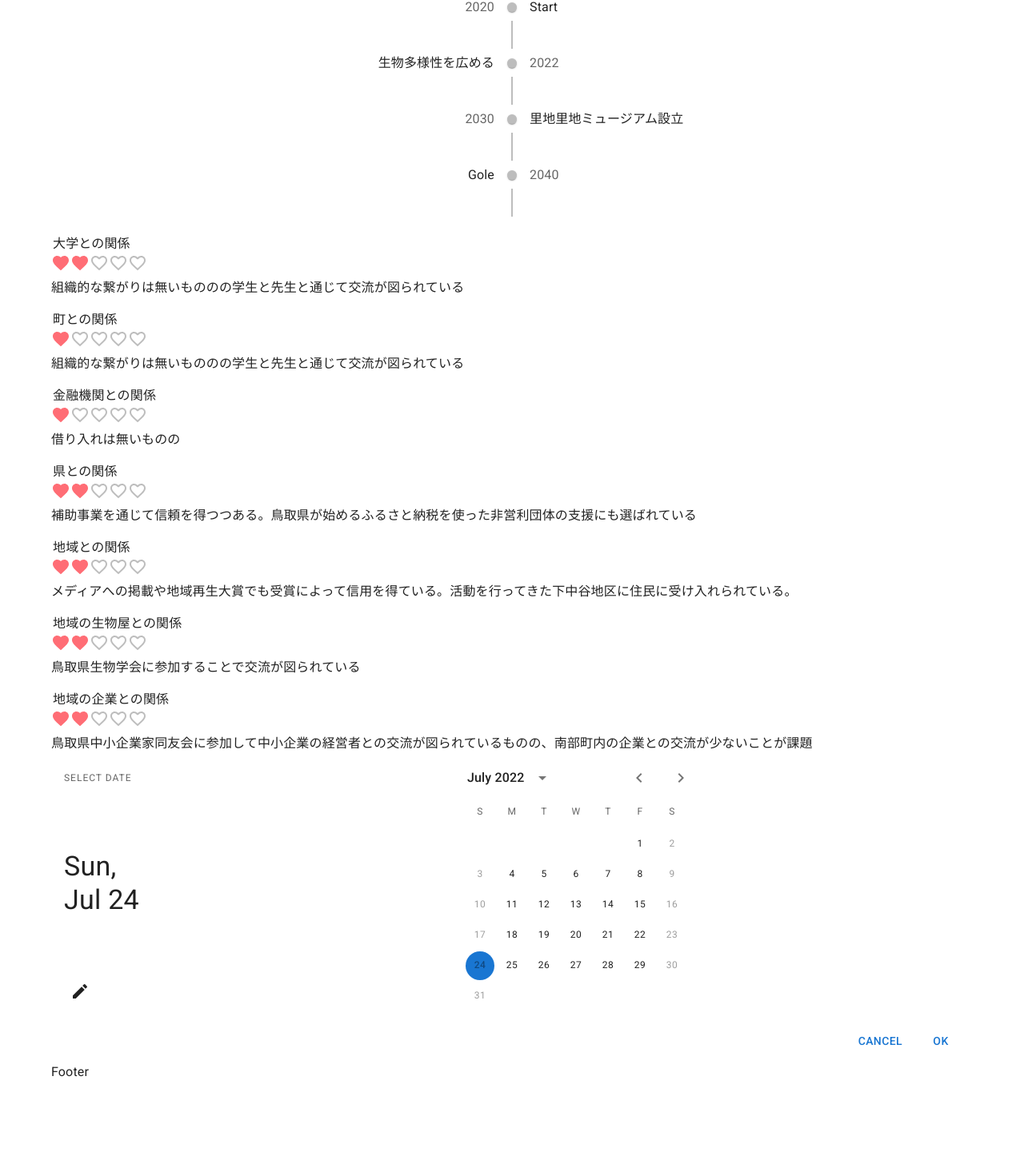
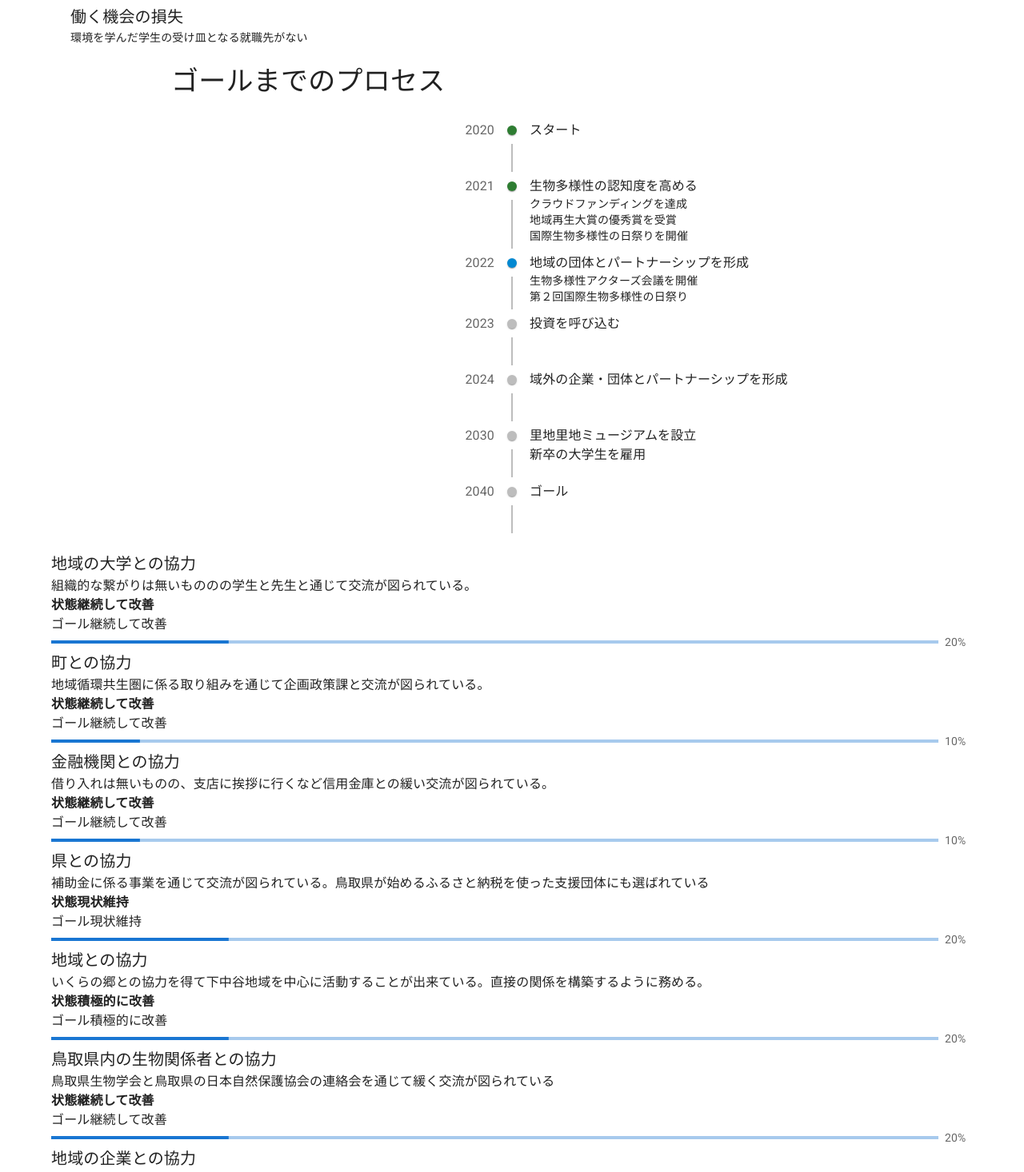
Before and after one commit to cozeeinteright/expressmongo, a React (Create React App) app in the folder tsfront/: page / in a window 1280 px wide. Shown: the part 959-2425 px from the top of the page at 80% size. Before the commit the page ends 2312 px from the top, so only its background shows below. Built offline with nearby package versions, Linux system fonts and the light colour scheme.

Commit message:
edit Our Assessment

```diff
--- a/tsfront/src/components/Issue.tsx
+++ b/tsfront/src/components/Issue.tsx
@@ -30,13 +30,11 @@ export default function Issue() {
   )
   return (
     <>
-      <Box sx={{display:'flex'}}>
+      <Box>
         <Typography variant='h6' sx={{my:3}}>
            解決したい４つの課題
         </Typography>
-        <Box>
-          {issueList}
-        </Box>
+        {issueList}
       </Box>
     </>
   )
--- a/tsfront/src/components/MyAppBar.tsx
+++ b/tsfront/src/components/MyAppBar.tsx
@@ -26,8 +26,11 @@ export default function MyAppBar(props: HeaderProps) {
             display:{xs:'none',md:'block'},
             border: 1,
             borderColor: 'primary.main',
-            borderRadius: 4,
+            borderRadius: 3,
             alignItems: 'center',
+            p: 0,
+            mx: 2,
+            my: 0,
           }}
         >
           <NaturePeopleIcon/>
@@ -49,7 +52,10 @@ export default function MyAppBar(props: HeaderProps) {
             alignItems: 'center',
             border: 1,
             borderColor: 'primary.main',
-            borderRadius: 4,
+            borderRadius: 3,
+            p: 0,
+            mx: 2,
+            my: 0,
           }}
         >
           <MenuIcon />
@@ -61,7 +67,10 @@ export default function MyAppBar(props: HeaderProps) {
             alignItems: 'center',
             border: 1,
             borderColor: 'primary.main',
-            borderRadius: 4,
+            borderRadius: 2,
+            p: 0,
+            mx: 2,
+            my: 0,
           }}
         >
           <LoginIcon />
@@ -80,7 +89,12 @@ export default function MyAppBar(props: HeaderProps) {
             component={Link}
             to={section.url}
             startIcon={<NaturePeopleIcon/>}
-            sx={{p: 2, mx: 2, bgcolor:'primary'}}
+            sx={{
+              p: 0,
+              m: 1,
+              bgcolor:'primary',
+              alignItems: 'center',
+            }}
           >
             {section.title}
           </Button>
--- a/tsfront/src/components/OurAssessment.tsx
+++ b/tsfront/src/components/OurAssessment.tsx
@@ -1,99 +1,79 @@
 import * as React from 'react';
-import { styled } from '@mui/material/styles';
 import Box from '@mui/material/Box';
-import Rating from '@mui/material/Rating';
-import FavoriteIcon from '@mui/icons-material/Favorite';
-import FavoriteBorderIcon from '@mui/icons-material/FavoriteBorder';
 import Typography from '@mui/material/Typography';
+import ProgressBar from './ProgressBar'
 
 const score = [
   {
-      element: '大学との関係',
-      point: 2,
-      description:'組織的な繋がりは無いもののの学生と先生と通じて交流が図られている',
-      statue: 'ongoing',
-      todo:'継続',
-      gole:'提携を結び人的な交流が図られている',
+      element: '地域の大学との協力',
+      point: 20,
+      description:'組織的な繋がりは無いもののの学生と先生と通じて交流が図られている。',
+      statue: '継続して改善',
+      todo:'継続して信頼を構築する',
+      gole:'組織間で提携を結ぶ。お互いを信頼して人的な交流が図られている。',
   },
   {
-      element: '町との関係',
-      point: 1,
-      description:'組織的な繋がりは無いもののの学生と先生と通じて交流が図られている',
-      statue: 'ongoing',
-      todo:'継続 ',
-      gole:'提携を結び人的な交流が図られている',
+      element: '町との協力',
+      point: 10,
+      description:'地域循環共生圏に係る取り組みを通じて企画政策課と交流が図られている。',
+      statue: '継続して改善',
+      todo:'継続して信頼を構築する ',
+      gole:'町の生物多様性保全を担う団体として信任される。提携を結び人的な交流が図られている',
   },
   {
-      element: '金融機関との関係',
-      point: 1,
-      description:'借り入れは無いものの',
-      statue: 'ongoing',
-      todo:'継続',
-      gole:'評点が高く事業に必要な融資をいつでも受けることが出来る',
+      element: '金融機関との協力',
+      point: 10,
+      description:'借り入れは無いものの、支店に挨拶に行くなど信用金庫との緩い交流が図られている。',
+      statue: '継続して改善',
+      todo:'投資を呼び込めるように体制を強化する',
+      gole:'評点が高く事業に必要な融資をいつでも受けることが出来る。',
   },
   {
-      element: '県との関係',
-      point: 2,
-      description:'補助事業を通じて信頼を得つつある。鳥取県が始めるふるさと納税を使った非営利団体の支援にも選ばれている',
-      statue: 'ongoing',
-      todo:'継続',
-      gole:'評点が高く事業に必要な融資をいつでも受けることが出来る',
+      element: '県との協力',
+      point: 20,
+      description:'補助金に係る事業を通じて交流が図られている。鳥取県が始めるふるさと納税を使った支援団体にも選ばれている',
+      statue: '現状維持',
+      todo:'継続して関係を構築',
+      gole:'鳥取県の生物多様性に係るパイオニアとして信頼される。',
   },
   {
-      element: '地域との関係',
-      point: 2,
-      description:'メディアへの掲載や地域再生大賞でも受賞によって信用を得ている。活動を行ってきた下中谷地区に住民に受け入れられている。',
-      statue: 'ongoing',
-      todo:'継続',
-      gole:'評点が高く事業に必要な融資をいつでも受けることが出来る',
+      element: '地域との協力',
+      point: 20,
+      description:'いくらの郷との協力を得て下中谷地域を中心に活動することが出来ている。直接の関係を構築するように務める。',
+      statue: '積極的に改善',
+      todo:'継続して関係を構築',
+      gole:'生物多様性の価値を認識して積極的に協力してもらえる状態',
    },
    {
-      element: '地域の生物屋との関係',
-      point: 2,
-      description:'鳥取県生物学会に参加することで交流が図られている',
-      statue: 'ongoing',
+      element: '鳥取県内の生物関係者との協力',
+      point: 20,
+      description:'鳥取県生物学会と鳥取県の日本自然保護協会の連絡会を通じて緩く交流が図られている',
+      statue: '継続して改善',
       todo:'継続',
       gole:'信頼を得て頼らせる存在になっている。',
    },
    {
-    element: '地域の企業との関係',
-    point: 2,
-    description:'鳥取県中小企業家同友会に参加して中小企業の経営者との交流が図られているものの、南部町内の企業との交流が少ないことが課題',
-    statue: 'ongoing',
+    element: '地域の企業との協力',
+    point: 20,
+    description:'鳥取県中小企業家同友会の会員企業を鳥取県内の企業と交流が図られている。南部町の企業や団体との交流が少ない。',
+    statue: '継続して改善',
     todo:'継続',
     gole:'信頼を得て頼らせる存在になっている。',
    },
 ]
 
-const StyledRating = styled(Rating)({
-  '& .MuiRating-iconFilled': {
-    color: '#ff6d75',
-  },
-  '& .MuiRating-iconHover': {
-    color: '#ff3d47',
-  },
-});
-
 export default function OurAssessment() {
   const scorelist = score.map(({element,point,description,statue,todo,gole}) =>
     <>
-      <Typography component="legend">{element}</Typography>
-      <StyledRating
-        name="customized-color"
-        defaultValue={point}
-        precision={0.5}
-        icon={<FavoriteIcon fontSize="inherit" />}
-        emptyIcon={<FavoriteBorderIcon fontSize="inherit" />}
-      />
-       <Typography >{description}</Typography>
+      <Typography variant="h6">{element}</Typography>
+      <Typography variant='body1' >{description}</Typography>
+      <Typography variant='body1' sx={{fontWeight: 'bold'}}>状態{statue}</Typography>
+      <Typography variant='body1' >ゴール{statue}</Typography>
+      <ProgressBar value={point} />
     </>
   )
   return (
-    <Box
-      sx={{
-        '& > legend': { mt: 2 },
-      }}
-    >
+    <Box>
       {scorelist}
     </Box>
   );
--- a/tsfront/src/components/OurIssue.tsx
+++ b/tsfront/src/components/OurIssue.tsx
@@ -10,7 +10,7 @@ interface info {
 export default function OurIssue(props: info) {
   return (
     <>
-      <Box sx={{display:'flex', m:3}}>
+      <Box sx={{m:3}}>
         <Typography variant='h6'>{props.name}</Typography>
         <Typography variant='body2' >{props.description}</Typography>
       </Box>
--- a/tsfront/src/components/OurProgress.tsx
+++ b/tsfront/src/components/OurProgress.tsx
@@ -1,10 +1,13 @@
-import { Container  } from '@mui/material'
+import { Container ,Typography } from '@mui/material'
 import OurTimeLine from './OurTimeLine'
 
 
 export default function OurProgress() {
   return (
     <Container maxWidth="md">
+      <Typography variant='h4'>
+        ゴールまでのプロセス
+      </Typography>
       <OurTimeLine />
     </Container>
   )
--- a/tsfront/src/components/OurTimeLine.tsx
+++ b/tsfront/src/components/OurTimeLine.tsx
@@ -1,4 +1,5 @@
 import * as React from 'react';
+import { Typography } from '@mui/material'
 import Timeline from '@mui/lab/Timeline';
 import TimelineItem from '@mui/lab/TimelineItem';
 import TimelineSeparator from '@mui/lab/TimelineSeparator';
@@ -7,30 +8,80 @@ import TimelineContent from '@mui/lab/TimelineContent';
 import TimelineDot from '@mui/lab/TimelineDot';
 import TimelineOppositeContent from '@mui/lab/TimelineOppositeContent';
 
+
 export default function OppositeContentTimeline() {
   return (
     <React.Fragment>
-      <Timeline position="alternate">
+      <Timeline position="right">
+        <TimelineItem>
+
+          <TimelineOppositeContent color="text.secondary">
+            2020
+          </TimelineOppositeContent>
+          <TimelineSeparator>
+            <TimelineDot color='success' />
+            <TimelineConnector />
+          </TimelineSeparator>
+          <TimelineContent>スタート</TimelineContent>
+        </TimelineItem>
+
         <TimelineItem>
           <TimelineOppositeContent color="text.secondary">
-            2020
+            2021
+          </TimelineOppositeContent>
+          <TimelineSeparator>
+            <TimelineDot  color='success' />
+            <TimelineConnector />
+          </TimelineSeparator>
+          <TimelineContent>
+            <Typography variant="body1" component="span">
+            生物多様性の認知度を高める
+            </Typography>
+            <Typography variant='body2'>クラウドファンディングを達成</Typography>
+            <Typography variant='body2'>地域再生大賞の優秀賞を受賞</Typography>
+            <Typography variant='body2'>国際生物多様性の日祭りを開催</Typography>
+          </TimelineContent>
+        </TimelineItem>
+
+        <TimelineItem>
+          <TimelineOppositeContent color="text.secondary">
+            2022
+          </TimelineOppositeContent>
+          <TimelineSeparator>
+            <TimelineDot  color='info' />
+            <TimelineConnector />
+          </TimelineSeparator>
+          <TimelineContent>
+            <Typography variant="body1" component="span">
+            地域の団体とパートナーシップを形成
+            </Typography>
+            <Typography variant='body2'>生物多様性アクターズ会議を開催</Typography>
+            <Typography variant='body2'>第２回国際生物多様性の日祭り</Typography>
+          </TimelineContent>
+        </TimelineItem>
+
+        <TimelineItem>
+          <TimelineOppositeContent color="text.secondary">
+            2023
           </TimelineOppositeContent>
           <TimelineSeparator>
             <TimelineDot />
             <TimelineConnector />
           </TimelineSeparator>
-          <TimelineContent>Start</TimelineContent>
+          <TimelineContent>投資を呼び込む</TimelineContent>
         </TimelineItem>
+
         <TimelineItem>
           <TimelineOppositeContent color="text.secondary">
-            2022
+            2024
           </TimelineOppositeContent>
           <TimelineSeparator>
             <TimelineDot />
             <TimelineConnector />
           </TimelineSeparator>
-          <TimelineContent>生物多様性を広める</TimelineContent>
+          <TimelineContent>域外の企業・団体とパートナーシップを形成</TimelineContent>
         </TimelineItem>
+
         <TimelineItem>
           <TimelineOppositeContent color="text.secondary">
             2030
@@ -39,8 +90,12 @@ export default function OppositeContentTimeline() {
             <TimelineDot />
             <TimelineConnector />
           </TimelineSeparator>
-          <TimelineContent>里地里地ミュージアム設立</TimelineContent>
+          <TimelineContent>
+            <Typography variant='body1'>里地里地ミュージアムを設立</Typography>
+            <Typography variant='body1'>新卒の大学生を雇用</Typography>
+          </TimelineContent>
         </TimelineItem>
+
         <TimelineItem>
           <TimelineOppositeContent color="text.secondary">
             2040
@@ -49,8 +104,9 @@ export default function OppositeContentTimeline() {
             <TimelineDot />
             <TimelineConnector />
           </TimelineSeparator>
-          <TimelineContent>Gole</TimelineContent>
+          <TimelineContent>ゴール</TimelineContent>
         </TimelineItem>
+
       </Timeline>
     </React.Fragment>
   );
--- /dev/null
+++ b/tsfront/src/components/ProgressBar.tsx
@@ -0,0 +1,19 @@
+import * as React from 'react';
+import LinearProgress, { LinearProgressProps }  from '@mui/material/LinearProgress';
+import Typography from '@mui/material/Typography';
+import Box from '@mui/material/Box';
+
+export default function ProgressBar(props: LinearProgressProps & { value: number }) {
+  return (
+    <Box sx={{ display: 'flex', alignItems: 'center' }}>
+      <Box sx={{ width: '100%', mr: 1 }}>
+        <LinearProgress variant="determinate" {...props}  />
+      </Box>
+      <Box sx={{ minWidth: 35 }}>
+        <Typography variant="body2" color="text.secondary">{`${Math.round(
+          props.value,
+        )}%`}</Typography>
+      </Box>
+    </Box>
+  );
+}
```
